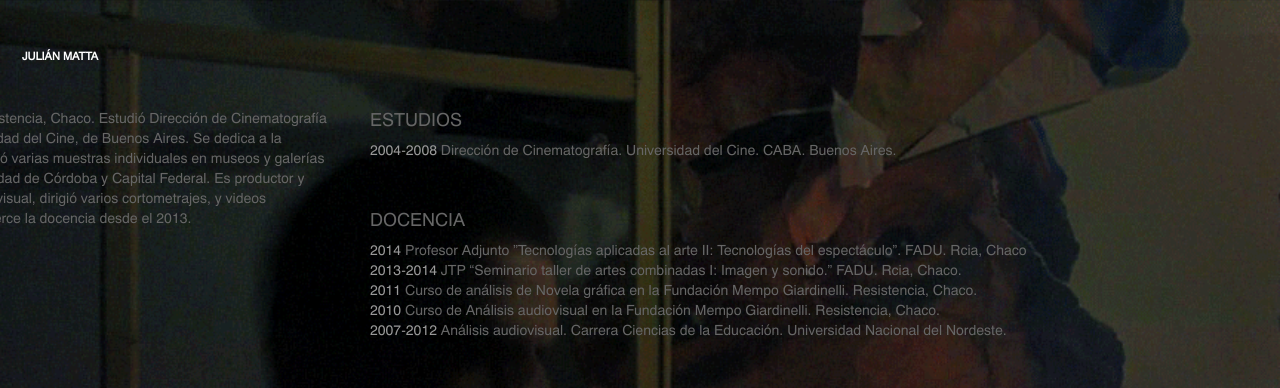
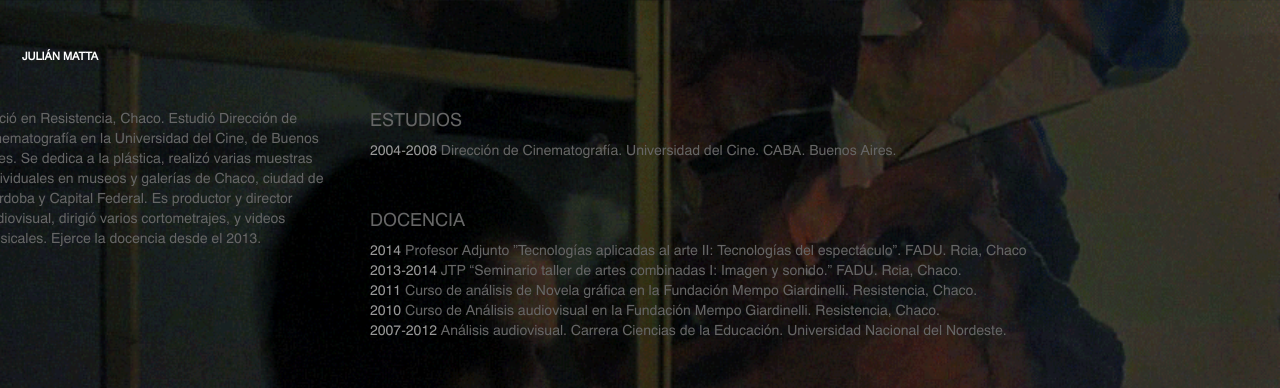
Before and after one commit to diegoduncan21/matta, a Django app: page /about/ in a window 1280 px wide. Shown: the top 388 px of the page. Run offline with Django 3.2, Linux system fonts and the light colour scheme; parts of the project's set-up code (start-up, migrations or seed data) failed here and were passed over; some libraries are stand-ins or nearby versions.

Commit message:
about please fix yourself

```diff
--- a/matta/static/css/project.css
+++ b/matta/static/css/project.css
@@ -106,9 +106,9 @@ ul>li>a:hover{
 
 .mini{
   position: absolute;
-  right:77%;
-  top:8px;
-  width: 421px;
+  right: 75%;
+  top: 8px;
+  width: 374px;
 }
 
 #homa{
```
